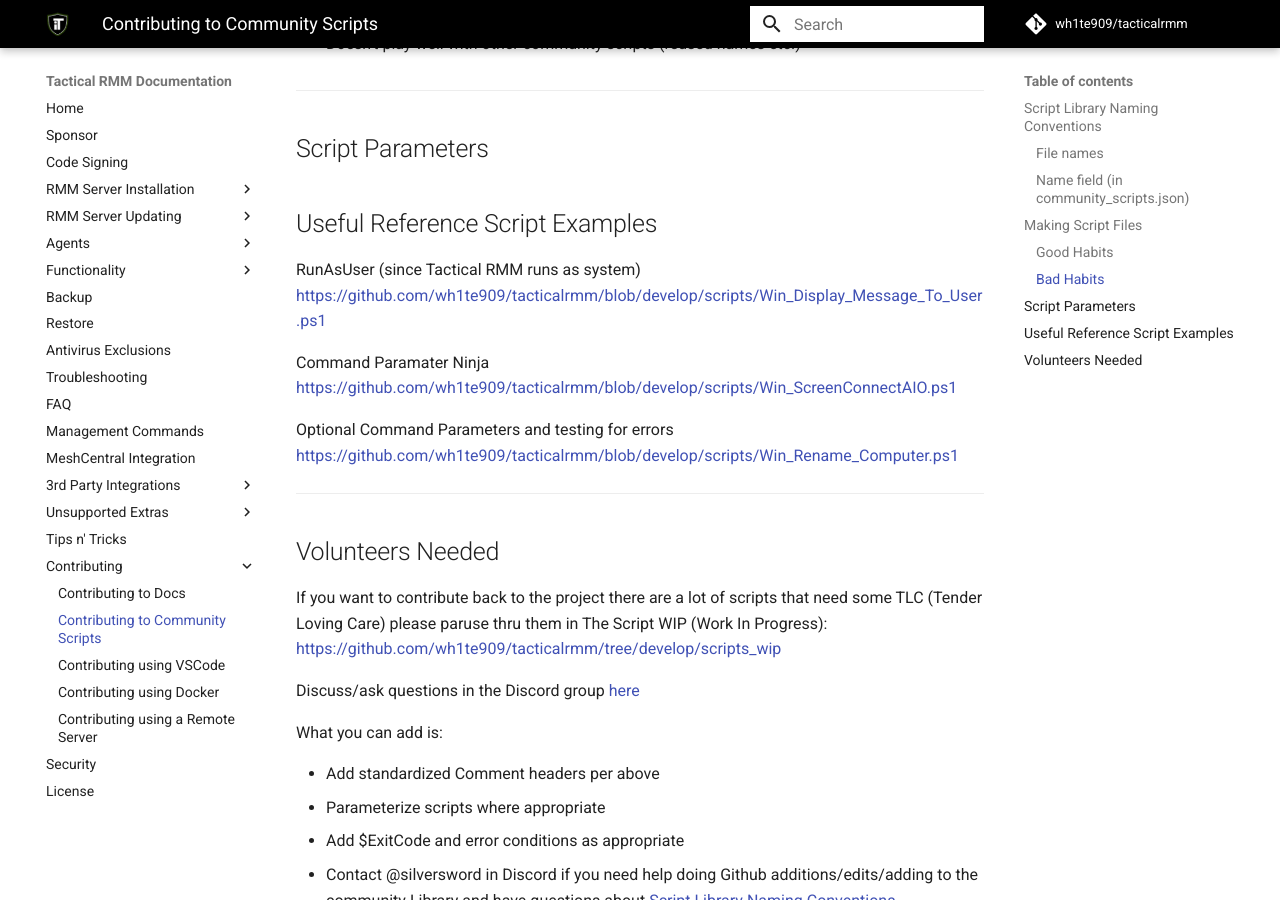
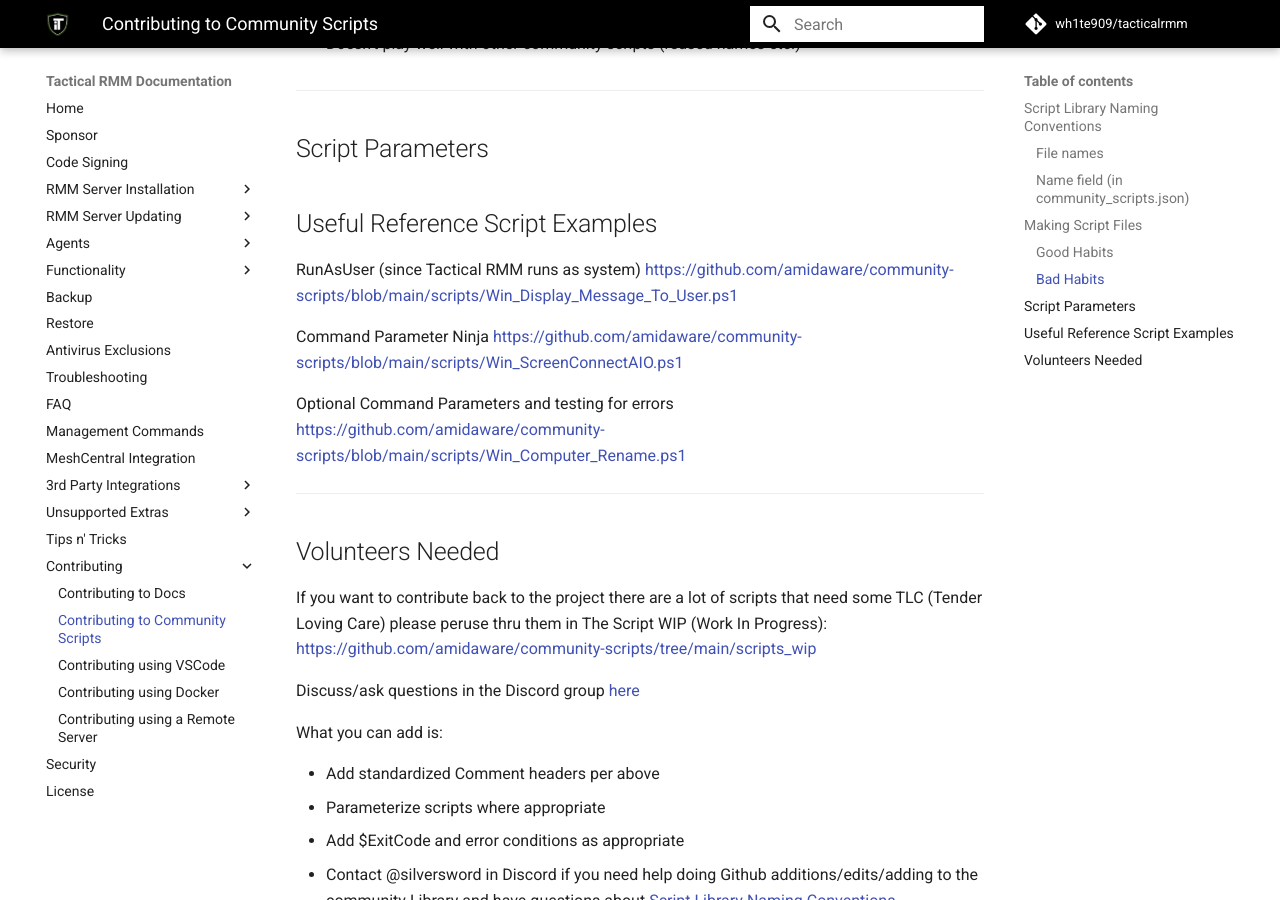
Before and after one commit to amidaware/trmm-docs, an MkDocs documentation site: the page built from docs/contributing_community_scripts.md, in a window 1280 px wide and 900 px high, scrolled down 2969 px. Built offline with MkDocs 1.6.1 and Material for MkDocs 9.7.7, drawn with Linux system fonts in a browser that asks for light colours; comment, search, counter and statistics services are not loaded.

Commit message:
Updating to new URL

```diff
--- a/docs/contributing_community_scripts.md
+++ b/docs/contributing_community_scripts.md
@@ -130,19 +130,19 @@
 ## Useful Reference Script Examples
 
 RunAsUser (since Tactical RMM runs as system)
-[https://github.com/wh1te909/tacticalrmm/blob/develop/scripts/Win_Display_Message_To_User.ps1](https://github.com/wh1te909/tacticalrmm/blob/develop/scripts/Win_Display_Message_To_User.ps1)
+<https://github.com/amidaware/community-scripts/blob/main/scripts/Win_Display_Message_To_User.ps1>
 
-Command Paramater Ninja
-[https://github.com/wh1te909/tacticalrmm/blob/develop/scripts/Win_ScreenConnectAIO.ps1](https://github.com/wh1te909/tacticalrmm/blob/develop/scripts/Win_ScreenConnectAIO.ps1)
+Command Parameter Ninja
+<https://github.com/amidaware/community-scripts/blob/main/scripts/Win_ScreenConnectAIO.ps1>
 
 Optional Command Parameters and testing for errors
-[https://github.com/wh1te909/tacticalrmm/blob/develop/scripts/Win_Rename_Computer.ps1](https://github.com/wh1te909/tacticalrmm/blob/develop/scripts/Win_Rename_Computer.ps1)
+<https://github.com/amidaware/community-scripts/blob/main/scripts/Win_Computer_Rename.ps1>
 
 *****
 
 ## Volunteers Needed
 
-If you want to contribute back to the project there are a lot of scripts that need some TLC (Tender Loving Care) please paruse thru them in The Script WIP (Work In Progress): [https://github.com/wh1te909/tacticalrmm/tree/develop/scripts_wip](https://github.com/wh1te909/tacticalrmm/tree/develop/scripts_wip)
+If you want to contribute back to the project there are a lot of scripts that need some TLC (Tender Loving Care) please peruse thru them in The Script WIP (Work In Progress): <https://github.com/amidaware/community-scripts/tree/main/scripts_wip>
 
 Discuss/ask questions in the Discord group [here](https://discord.com/channels/736478043522072608/744281869499105290)
 
```
Also changed, not shown: docs/3rdparty_screenconnect.md (+1 -1 lines), docs/av.md (+3 -3 lines), docs/contributing_using_a_remote_server.md (+1 -1 lines).
